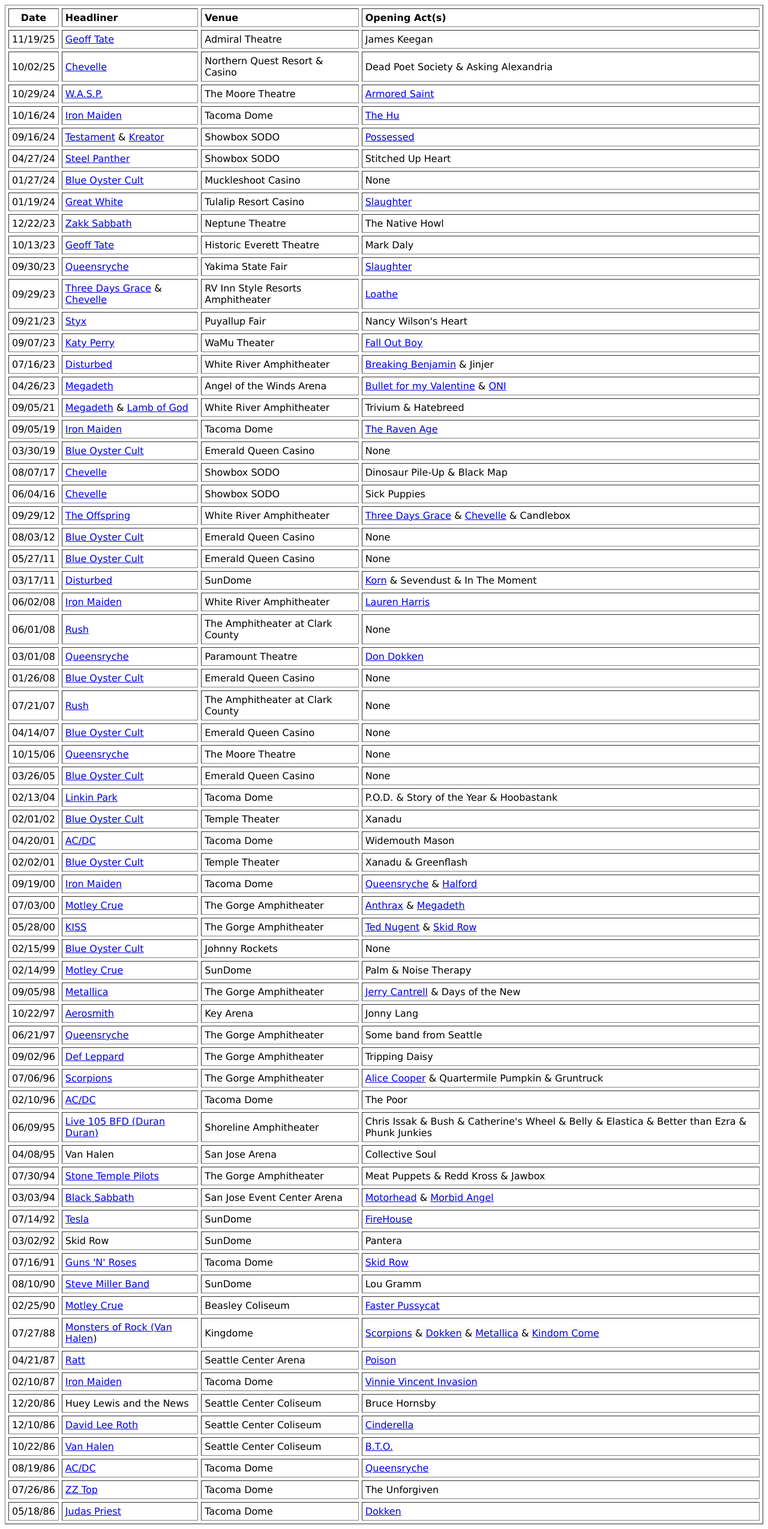
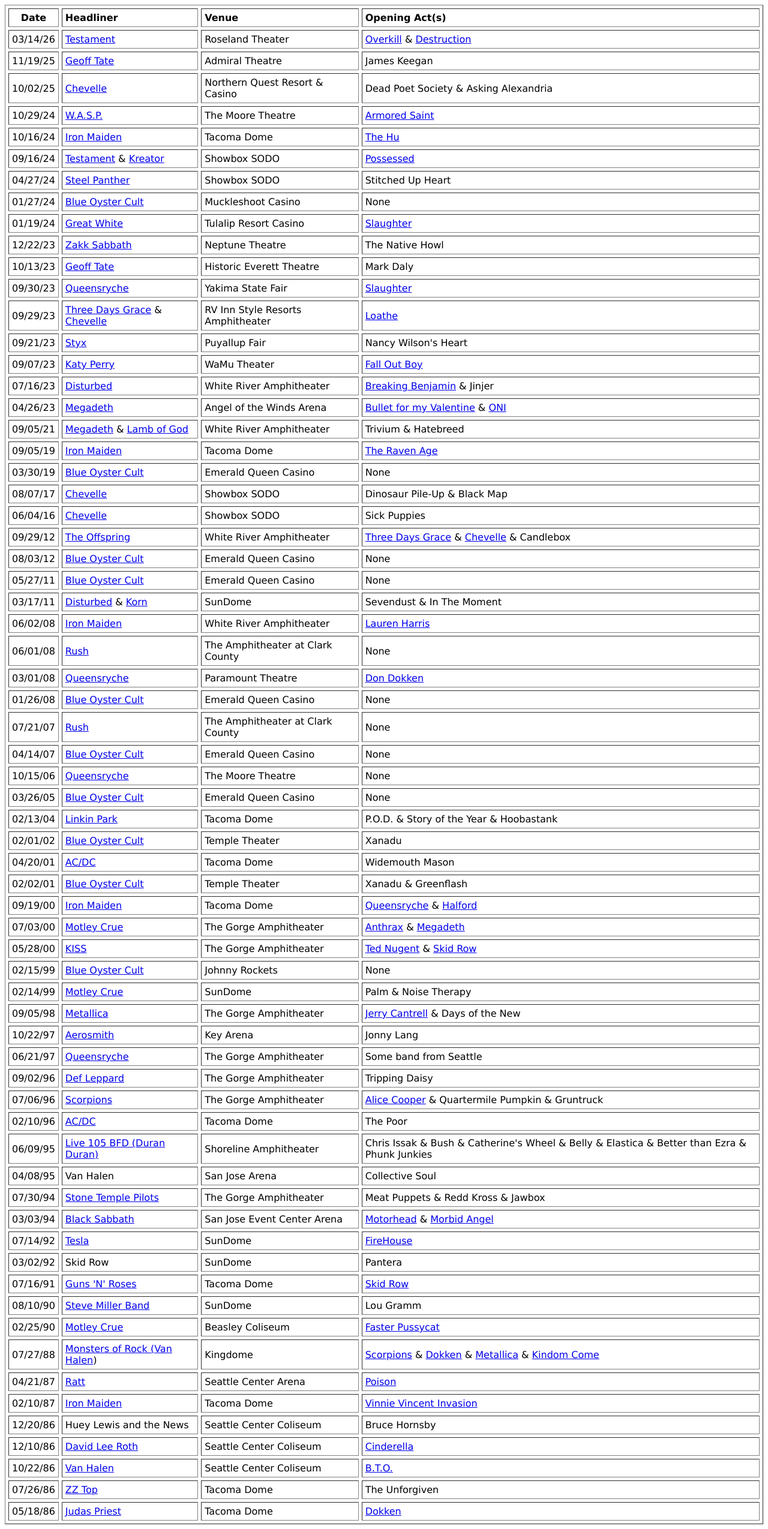
Before and after one commit to dtaylor1/Homepage, a plain HTML site: page concerts_dustin.htm in a window 1280 px wide. Shown: the whole page at 60% size. Drawn offline with Linux system fonts and the light colour scheme.

Commit message:
Add files via upload

```diff
--- a/concerts_dustin.htm
+++ b/concerts_dustin.htm
@@ -35,6 +35,13 @@
 		</TR>
 
 
+		<TR>
+			<TD>03/14/26</TD>
+			<TD ALIGN=LEFT><A HREF="https://www.setlist.fm/setlist/testament/2026/roseland-theater-portland-or-4b4d9b82.html">Testament</A></TD>
+			<TD ALIGN=LEFT>Roseland Theater</TD>
+			<TD ALIGN=LEFT><A HREF="https://www.setlist.fm/setlist/overkill/2026/roseland-theater-portland-or-534d9b81.html">Overkill</A> & <A HREF="https://www.setlist.fm/setlist/destruction/2026/roseland-theater-portland-or-434d9b87.html">Destruction</A></TD>
+			<TD ALIGN=LEFT></TD>
+		</TR>
 		<TR>
 			<TD>11/19/25</TD>
 			<TD ALIGN=LEFT><A HREF="https://www.setlist.fm/setlist/geoff-tate/2025/admiral-theatre-bremerton-wa-359e917.html">Geoff Tate</A></TD>
@@ -186,9 +193,9 @@
 		</TR>
 		<TR>
 			<TD>03/17/11</TD>
-			<TD ALIGN=LEFT><A HREF="https://www.setlist.fm/setlist/disturbed/2011/yakima-valley-sundome-yakima-wa-53d26fb9.html">Disturbed</A></TD>
+			<TD ALIGN=LEFT><A HREF="https://www.setlist.fm/setlist/disturbed/2011/yakima-valley-sundome-yakima-wa-53d26fb9.html">Disturbed</A> & <A HREF="https://www.setlist.fm/setlist/korn/2011/yakima-valley-sundome-yakima-wa-4bd26fb2.html">Korn</A></TD>
 			<TD ALIGN=LEFT>SunDome</TD>
-			<TD ALIGN=LEFT><A HREF="https://www.setlist.fm/setlist/korn/2011/yakima-valley-sundome-yakima-wa-4bd26fb2.html">Korn</A> & Sevendust & In The Moment</TD>
+			<TD ALIGN=LEFT>Sevendust & In The Moment</TD>
 		</TR>
 		<TR>
 			<TD>06/02/08</TD>
@@ -434,13 +441,6 @@
 			<TD ALIGN=LEFT>Ticket Stub Photo</TD>
 		</TR>
 		<TR>
-			<TD>08/19/86</TD>
-			<TD ALIGN=LEFT><A HREF="https://www.setlist.fm/setlist/acdc/1986/tacoma-dome-tacoma-wa-63d0de0b.html">AC/DC</A></TD>
-			<TD ALIGN=LEFT>Tacoma Dome</TD>
-			<TD ALIGN=LEFT><A HREF="https://www.setlist.fm/setlist/queensryche/1986/tacoma-dome-tacoma-wa-3cae563.html">Queensryche</A></TD>
-			<TD ALIGN=LEFT>Ticket Stub Photo</TD>
-		</TR>
-		<TR>
 			<TD>07/26/86</TD>
 			<TD ALIGN=LEFT><A HREF="https://www.setlist.fm/setlist/zz-top/1986/tacoma-dome-tacoma-wa-53c21fdd.html">ZZ Top</A></TD>
 			<TD ALIGN=LEFT>Tacoma Dome</TD>
```
Also changed, not shown: concerts.htm (+7 -0 lines), tours.htm (+6 -3 lines), trips.htm (+7 -1 lines).
